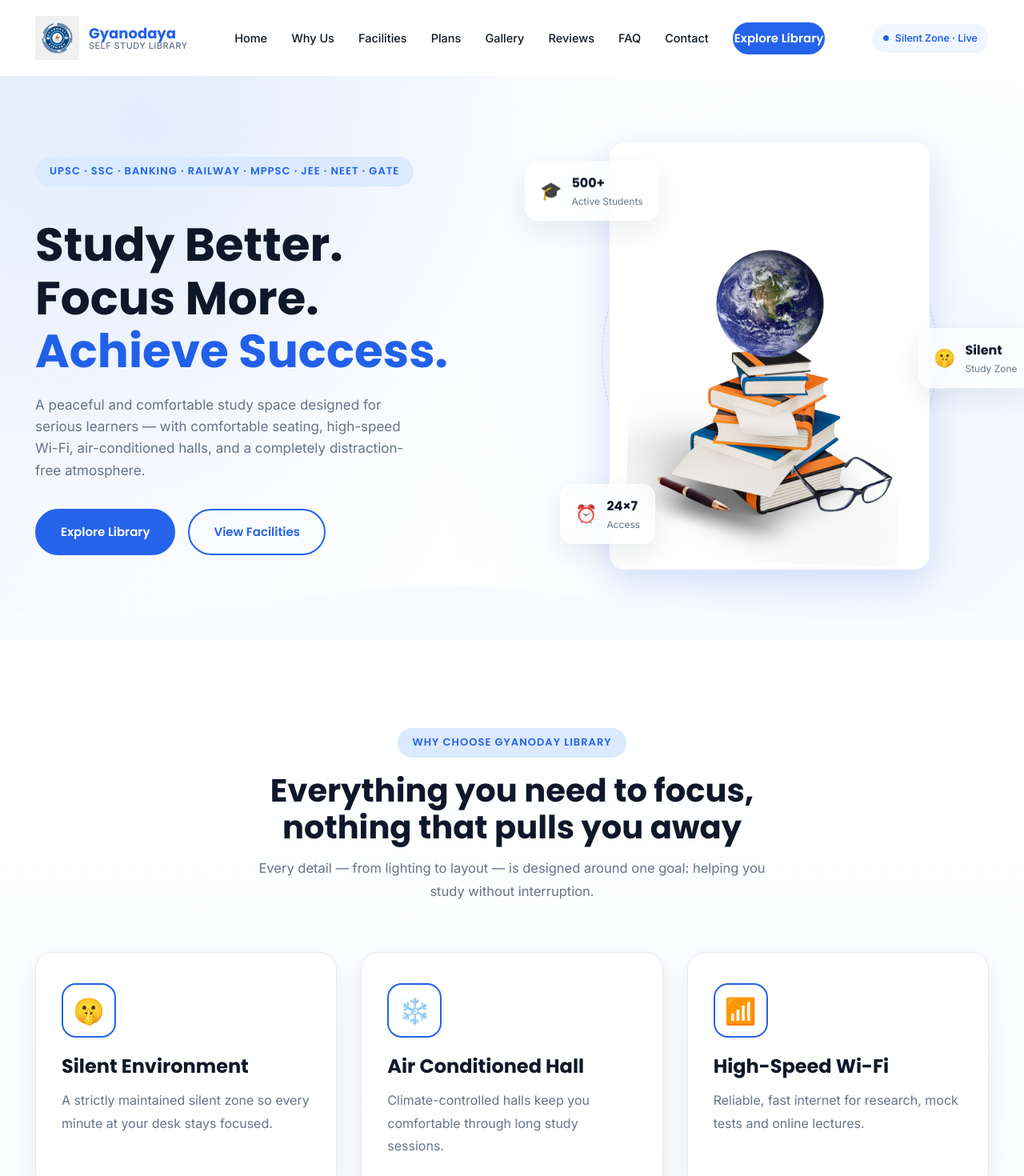
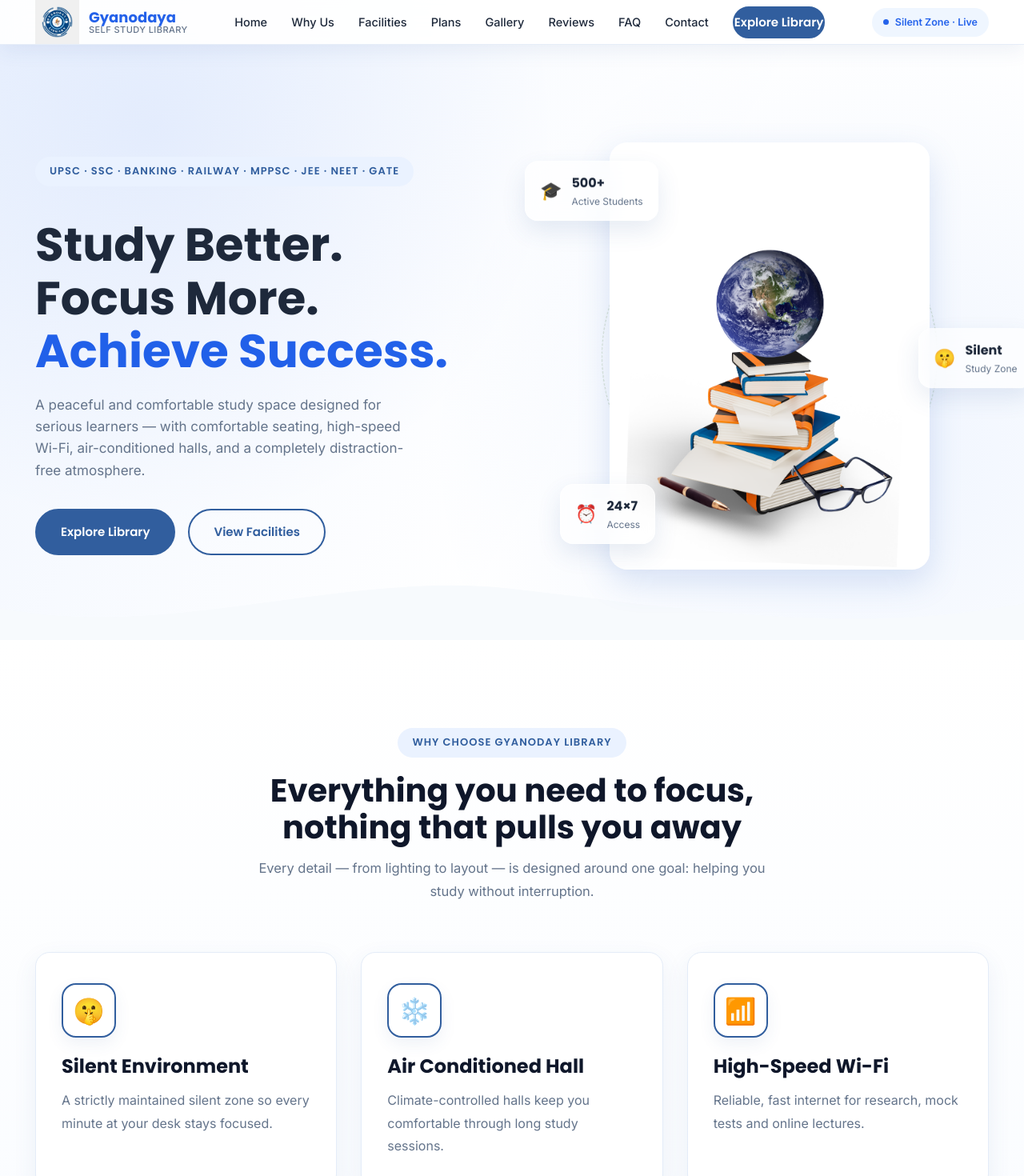
Before and after one commit to vinita4556/gyanodaya_library, a React (Vite) app: page / in a window 1280 px wide. Shown: the top 1470 px of the page at 80% size. Built offline with nearby package versions, Linux system fonts and the light colour scheme.

Commit message:
updated all files

```diff
--- a/src/components/Footer.css
+++ b/src/components/Footer.css
@@ -1,5 +1,5 @@
 .footer {
-  background: #084ca6;
+  background: #315E9E;
   color: rgba(255, 255, 255, 0.75);
   padding-top: 80px;
 }
--- a/src/components/Navbar.css
+++ b/src/components/Navbar.css
@@ -1,19 +1,22 @@
-.navbar {
-  position: fixed;
-  top: 0;
-  left: 0;
-  right: 0;
-  z-index: 100;
-  padding: 20px 0;
-  background: #fff;
-  transition: background var(--dur-med) var(--ease-out), box-shadow var(--dur-med) var(--ease-out), padding var(--dur-med) var(--ease-out);
+.navbar{
+    position:fixed;
+    top:0;
+    left:0;
+    right:0;
+    z-index:100;
+    background:rgba(255,255,255,.92);
+    backdrop-filter:blur(14px);
+    -webkit-backdrop-filter:blur(14px);
+    border-bottom:1px solid #E6EDF8;
+    box-shadow:0 8px 25px rgba(49,94,158,.08);
+    transition:.3s;
 }
 
 .navbar--solid {
-  background: rgba(241, 249, 241, 0.85);
+  background:#ffffff;
+  box-shadow:0 10px 30px rgba(49,94,158,.12);
   backdrop-filter: blur(14px);
   -webkit-backdrop-filter: blur(14px);
-  box-shadow: var(--shadow-sm);
   padding: 12px 0;
 }
 
--- a/src/components/Testimonials.css
+++ b/src/components/Testimonials.css
@@ -1,5 +1,5 @@
 .testimonials {
-  background:rgb(211, 222, 241);
+  background:rgb(250, 252, 255);
 }
 
 .testimonials__slider {
--- a/src/components/WhyChooseUs.css
+++ b/src/components/WhyChooseUs.css
@@ -21,13 +21,13 @@
 .why__card {
   position: relative;
   overflow: hidden;
-  background: #FFFFFF;
-  border-radius: 22px;
   padding: 38px 32px;
-  border: 1px solid #E2E8F0;
-  box-shadow: 0 10px 30px rgba(15, 23, 42, 0.08);
-  transition: all 0.35s ease;
   height: 100%;
+  background:#fff;
+  border:1px solid #E4ECF8;
+  border-radius:18px;
+  box-shadow:0 10px 30px rgba(49,94,158,.08);
+  transition:.3s;
 }
 
 /* Blue top line */
@@ -49,9 +49,8 @@
 }
 
 .why__card:hover {
-  transform: translateY(-10px);
-  border-color: #2563EB;
-  box-shadow: 0 20px 45px rgba(37, 99, 235, 0.18);
+  transform:translateY(-8px);
+  box-shadow:0 18px 40px rgba(49,94,158,.15);
 }
 
 /* ===========================
@@ -61,23 +60,26 @@
 .why__icon {
   width: 68px;
   height: 68px;
-  background: #FFFFFF;
-  border: 2px solid #2563EB;
+  background: var(--color-white);
+  border: 2px solid var(--color-primary);
   border-radius: 18px;
   display: flex;
   align-items: center;
   justify-content: center;
-  color: #2563EB;
+  color: var(--color-primary);
   font-size: 32px;
   margin-bottom: 22px;
   transition: all 0.35s ease;
+
+  /* Premium Look */
+  box-shadow: 0 8px 20px rgba(49, 94, 158, 0.08);
 }
 
 .why__card:hover .why__icon {
-  background: #2563EB;
-  color: #FFFFFF;
-  transform: scale(1.1) rotate(-6deg);
-  box-shadow: 0 12px 25px rgba(37, 99, 235, 0.25);
+  background: var(--color-primary);
+  color: var(--color-white);
+  transform: scale(1.08) rotate(-5deg);
+  box-shadow: 0 15px 35px rgba(49, 94, 158, 0.22);
 }
 
 /* ===========================
--- a/src/index.css
+++ b/src/index.css
@@ -3,49 +3,51 @@
    ========================================================================== */
 
 :root {
-  /* Brand palette */
-   /* =========================
-     Blue & White Theme
+  /* =========================
+     Premium Navy Blue + White
   ========================= */
-  --color-primary: #2563EB;
-  --color-primary-dark: #1D4ED8;
-  --color-primary-light: #60A5FA;
-  --color-secondary: #DBEAFE;
+
+  /* Primary */
+  --color-primary: #315E9E;        /* Soft Navy Blue */
+  --color-primary-dark: #284F87;   /* Hover */
+  --color-primary-light: #6F9FE8;  /* Light Blue */
+
+  /* Backgrounds */
+  --color-bg: #F7FAFD;
   --color-white: #FFFFFF;
-  --color-bg: #F8FBFF;
-  --color-text: #0F172A;
+  --color-secondary: #EAF2FF;
+  --color-accent-light: #F2F7FF;
+
+  /* Text */
+  --color-text: #1E293B;
   --color-text-muted: #64748B;
-  --color-accent: #2563EB;
-  --color-accent-light: #EFF6FF;
 
-  /* Accent — muted brass gold, evokes a reading lamp / premium desk fittings */
-  --color-accent: #2563EB;
-  --color-accent-light: #EFF6FF;
+  /* Accent */
+  --color-accent: #4F7ECF;
 
+  /* Shadows */
+  --shadow-sm: 0 4px 16px rgba(49,94,158,0.08);
+  --shadow-md: 0 12px 30px rgba(49,94,158,0.12);
+  --shadow-lg: 0 20px 50px rgba(49,94,158,0.18);
+  --shadow-glow: 0 15px 40px rgba(79,126,207,0.20);
 
-  /* Elevation */
- --shadow-sm: 0 4px 15px rgba(15,23,42,.05);
-  --shadow-md: 0 12px 35px rgba(15,23,42,.08);
-  --shadow-lg: 0 20px 50px rgba(37,99,235,.15);
-  --shadow-glow: 0 15px 45px rgba(37,99,235,.18);
-
-  /* Radii */
+  /* Radius */
   --radius-sm: 12px;
   --radius-md: 16px;
-  --radius-lg: 20px;
+  --radius-lg: 22px;
   --radius-pill: 999px;
 
-  /* Type */
-  --font-display: 'Poppins', 'Segoe UI', sans-serif;
-  --font-body: 'Inter', 'Segoe UI', sans-serif;
+  /* Fonts */
+  --font-display: 'Poppins', sans-serif;
+  --font-body: 'Inter', sans-serif;
 
   /* Motion */
-  --ease-out:cubic-bezier(0.16,1,0.3,1);
-  --dur-fast:.3s;
-  --dur-med:.5s;
-  --dur-slow:.8s;
+  --ease-out: cubic-bezier(0.16,1,0.3,1);
+  --dur-fast: .3s;
+  --dur-med: .5s;
+  --dur-slow: .8s;
 
-  --container-w:1240px;
+  --container-w: 1240px;
 }
 
 * {
@@ -100,10 +102,9 @@ h1, h2, h3, h4 {
   color:#1D4ED8;
 }
 
-:focus-visible {
-  outline: 2px solid #2563EB;
-  outline-offset: 3px;
-  border-radius: 4px;
+:focus-visible{
+    outline:2px solid var(--color-primary-light);
+    outline-offset:3px;
 }
 
 /* ==========================================================================
@@ -179,27 +180,25 @@ h1, h2, h3, h4 {
   white-space: nowrap;
 }
 
-.btn-primary {
-  background: #2563eb;
-  color: #fff;
-  border: 2px solid #2563eb;
+.btn-primary{
+    background: var(--color-primary);
+    border:2px solid var(--color-primary);
+    color:#fff;
 }
 
-.btn-primary:hover {
-  color: #fff;
-  background: #1d4ed8;
-  border-color: #1d4ed8;
+.btn-primary:hover{
+    background: var(--color-primary-dark);
+    border-color: var(--color-primary-dark);
 }
 
-.btn-ghost {
-  background: transparent;
-  color: #2563eb;
-  border: 2px solid #2563eb;
+.btn-ghost{
+    border:2px solid var(--color-primary);
+    color:var(--color-primary);
 }
 
-.btn-ghost:hover {
-  background: #2563eb;
-  color: #fff;
+.btn-ghost:hover{
+    background:var(--color-primary);
+    color:#fff;
 }
 
 .btn-outline {
```
Also changed, not shown: src/assets/logo2.png (added), src/assets/logo3.png (added).
